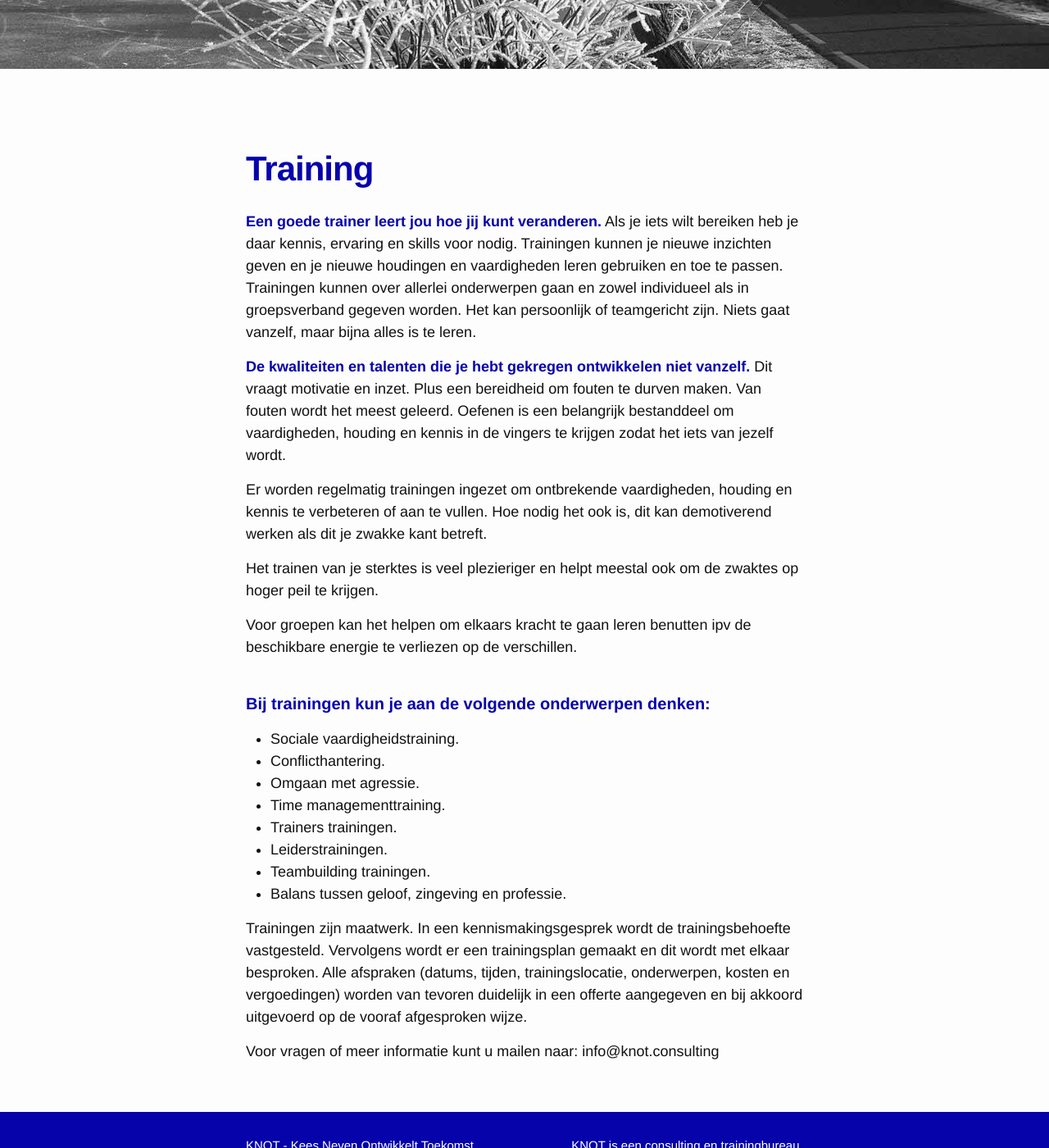
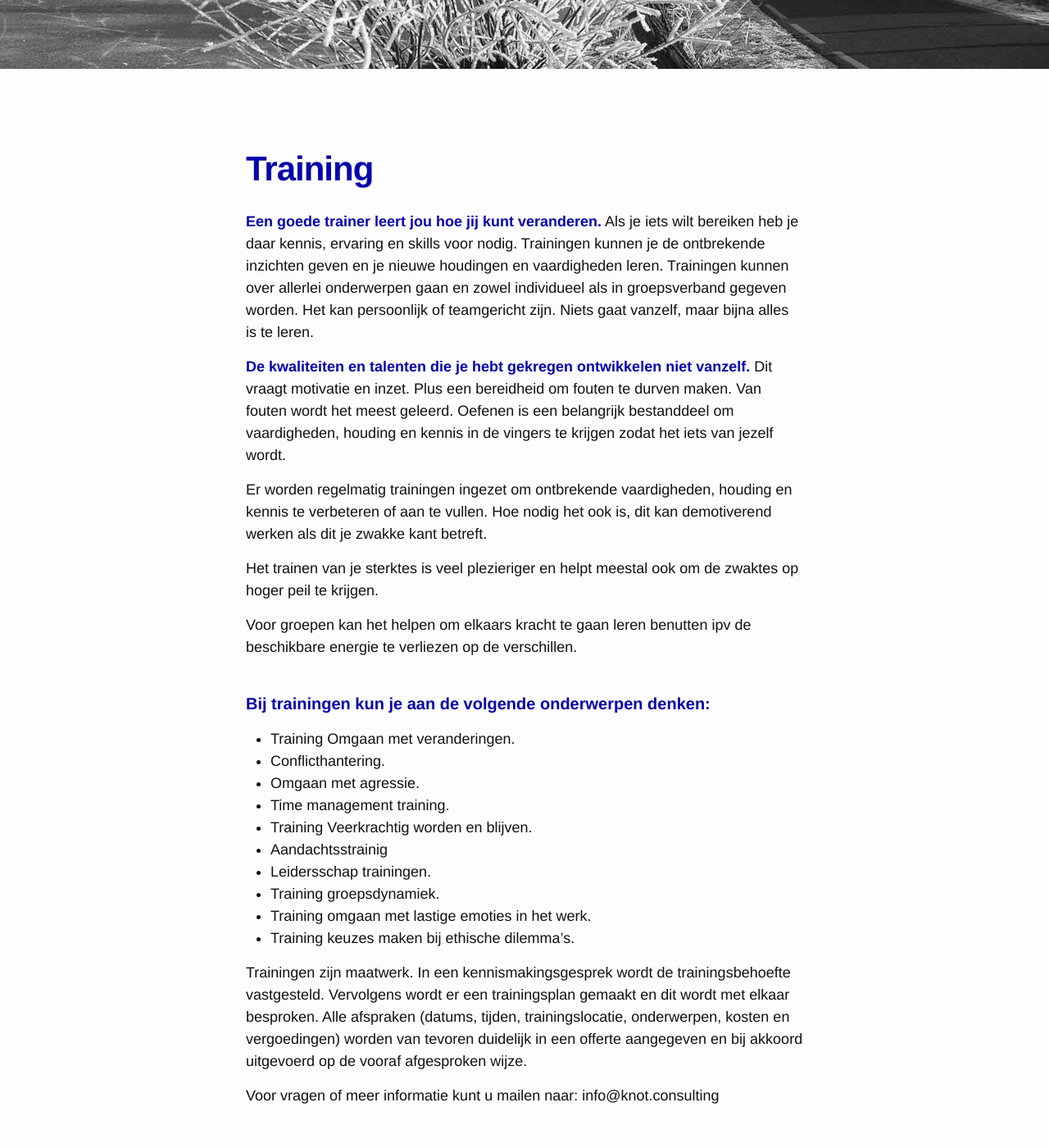
Before and after one commit to keesneven/keesneven.github.io, a Jekyll site: the page built from d_training.md, in a window 1280 px wide and 1400 px high, scrolled down 416 px. Shown: the whole window at 82% size. Built offline with Jekyll 4.4.1, drawn with Linux system fonts in a browser that asks for light colours; nearby versions of some CDN libraries.

Commit message:
Update d_training.md

```diff
--- a/d_training.md
+++ b/d_training.md
@@ -9,7 +9,7 @@ meta-tags: kwaliteiten, talenten, ervaringen, trainingen, persoonlijkheidstraini
 ---
 
 **Een goede trainer leert jou hoe jij kunt veranderen.**
-Als je iets wilt bereiken heb je daar kennis, ervaring en skills voor nodig. Trainingen kunnen je nieuwe inzichten geven en je nieuwe houdingen en vaardigheden leren gebruiken en toe te passen.
+Als je iets wilt bereiken heb je daar kennis, ervaring en skills voor nodig. Trainingen kunnen je de ontbrekende inzichten geven en je nieuwe houdingen en vaardigheden leren.
 Trainingen kunnen over allerlei onderwerpen gaan en zowel individueel als in groepsverband gegeven worden. Het kan persoonlijk of teamgericht zijn. Niets gaat vanzelf, maar bijna alles is te leren.
 
 **De kwaliteiten en talenten die je hebt gekregen ontwikkelen niet vanzelf.** Dit vraagt motivatie en inzet. Plus een bereidheid om fouten te durven maken. Van fouten wordt het meest geleerd. Oefenen is een belangrijk bestanddeel om vaardigheden, houding en kennis in de vingers te krijgen zodat het iets van jezelf wordt.
@@ -21,14 +21,17 @@ Het trainen van je sterktes is veel plezieriger en helpt meestal ook om de zwakt
 Voor groepen kan het helpen om elkaars kracht te gaan leren benutten ipv de beschikbare energie te verliezen op de verschillen.
 
 #### Bij trainingen kun je aan de volgende onderwerpen denken:
-- Sociale vaardigheidstraining.
+- Training Omgaan met veranderingen.
 - Conflicthantering.
 - Omgaan met agressie.
-- Time managementtraining.
-- Trainers trainingen.
-- Leiderstrainingen.
-- Teambuilding trainingen.
-- Balans tussen geloof, zingeving en professie.
+- Time management training.
+- Training Veerkrachtig worden en blijven.
+- Aandachtsstrainig
+- Leidersschap trainingen.
+- Training groepsdynamiek.
+- Training omgaan met lastige emoties in het werk.
+- Training keuzes maken bij ethische dilemma's.
+
 
 Trainingen zijn maatwerk. In een kennismakingsgesprek wordt de trainingsbehoefte vastgesteld.
 Vervolgens wordt er een trainingsplan gemaakt en dit wordt met elkaar besproken. Alle afspraken (datums, tijden, trainingslocatie,  onderwerpen, kosten en vergoedingen) worden van tevoren duidelijk in een offerte aangegeven en bij akkoord uitgevoerd op de vooraf afgesproken wijze.
```
